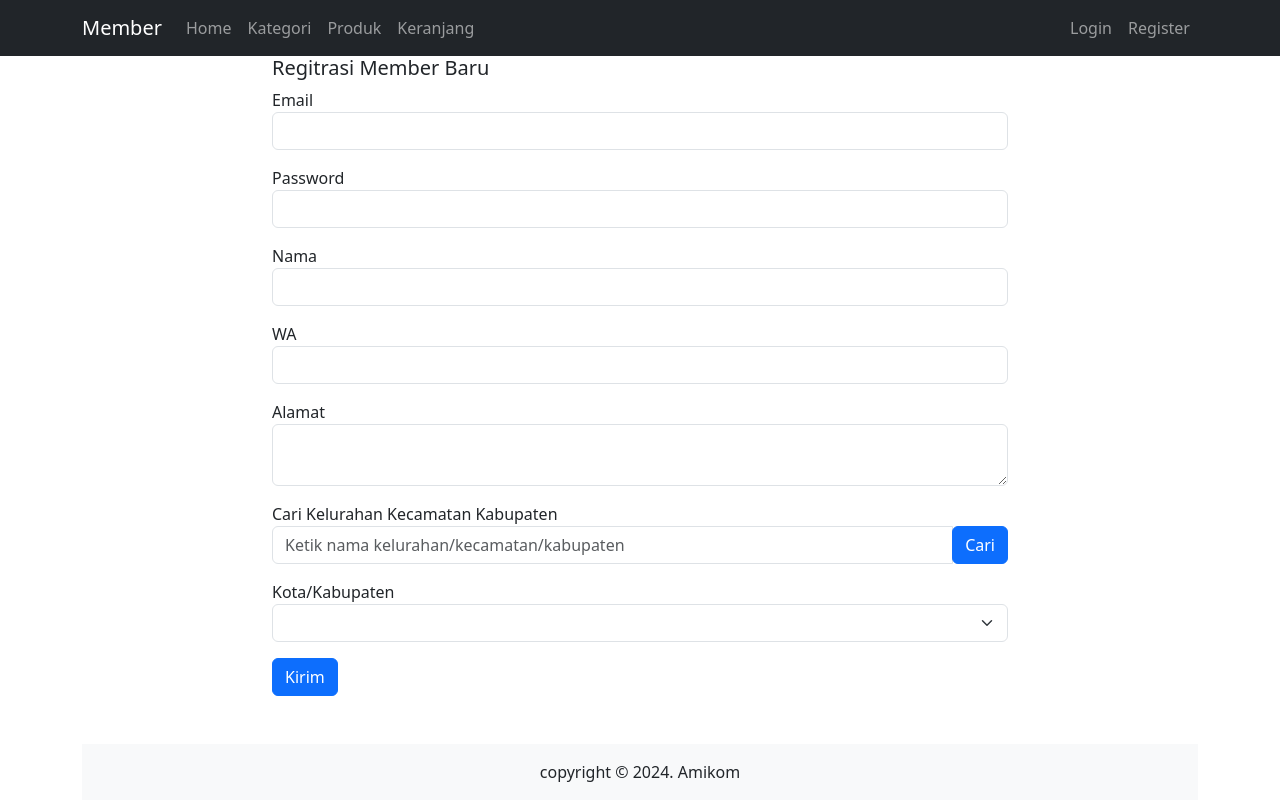
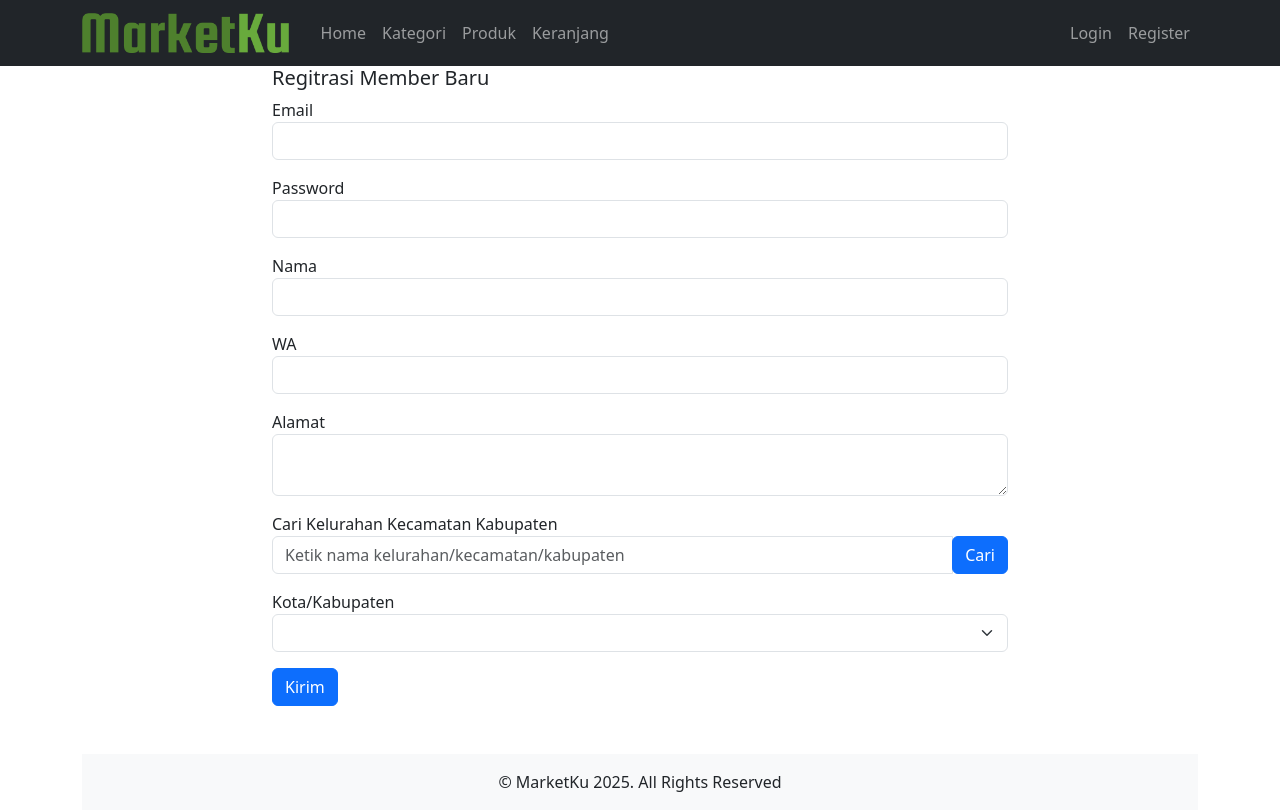
Before and after one commit to wisnufadhillah/marketplaceDB, a CodeIgniter app: page /marketplace2952/index.php/register/index in a window 1280 px wide. Before the commit the page ends 782 px from the top, so only its background shows below. Run offline with CodeIgniter, Linux system fonts and the light colour scheme; lists and menus that the app fills with data are empty; some libraries are stand-ins or nearby versions.

Commit message:
Update: Fitur

```diff
--- a/member/application/views/footer.php
+++ b/member/application/views/footer.php
@@ -33,7 +33,7 @@
 
 
 <footer class="bg-light text-center py-3 mt-5">
-    <div class="">copyright &copy; 2024. Amikom</div>
+    <div class="">&copy; MarketKu 2025. All Rights Reserved</div>
 </footer>
 
 <script src="https://cdn.jsdelivr.net/npm/bootstrap@5.3.5/dist/js/bootstrap.bundle.min.js"
--- a/member/application/views/header.php
+++ b/member/application/views/header.php
@@ -16,7 +16,13 @@
 <body>
     <nav class="navbar navbar-expand-lg navbar-dark bg-dark">
         <div class="container">
-            <a href="" class="navbar-brand">Member</a>
+            <div class="d-flex align-items-center">
+                <a href="<?php echo base_url(); ?>" class="navbar-brand d-flex align-items-center">
+                    <img src="<?php echo base_url('public/images/MarketKu.png'); ?>" alt="MarketKu Logo" height="40"
+                        class="me-2">
+                </a>
+            </div>
+
             <button class="navbar-toggler" data-bs-toggle="collapse" data-bs-target="#naff">
                 <span class="navbar-toggler-icon"></span>
             </button>
```
Also changed, not shown: assets/kategori/263116ff7f3d5af1e08a47f4a8231a73.jpg (added), assets/kategori/2ab7faefab2f3649315d56b088878107.jpg (added), assets/kategori/3a80a53b0509a9be5a42aa5826c5dd8f.jpg (added), assets/kategori/5c2814df14dc015a9d6664c13fc27514.jpg (added), assets/kategori/c17df47e5715dbbd062f3295bbb5c799.jpg (added), assets/kategori/f98ea995070291b6fbab5a8c3bb322f9.jpg (added), assets/kategori/f98ea995070291b6fbab5a8c3bb322f91.jpg (added), assets/produk/4f22124a6f111714c9451b31a01162c2.jpg (added), assets/produk/f46ee2a5565ebdf0d325d5fde0a19d01.jpg (added), assets/produk/iphong.jpg (added), assets/produk/koko.jpg (added), assets/produk/peci.jpg (added), member/public/images/MarketKu.png (added). Lines whose indentation alone changed are shown as unchanged.
